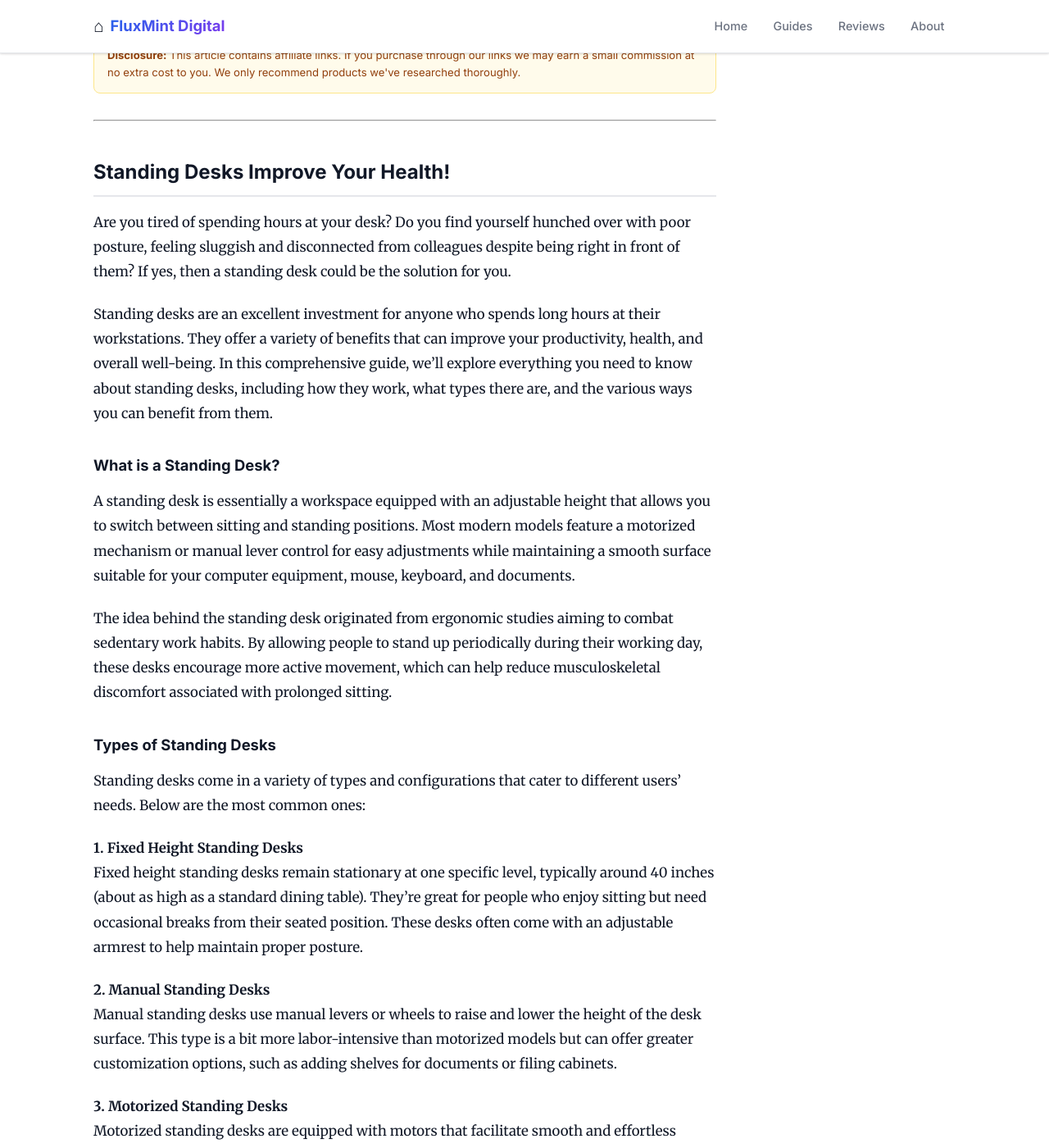
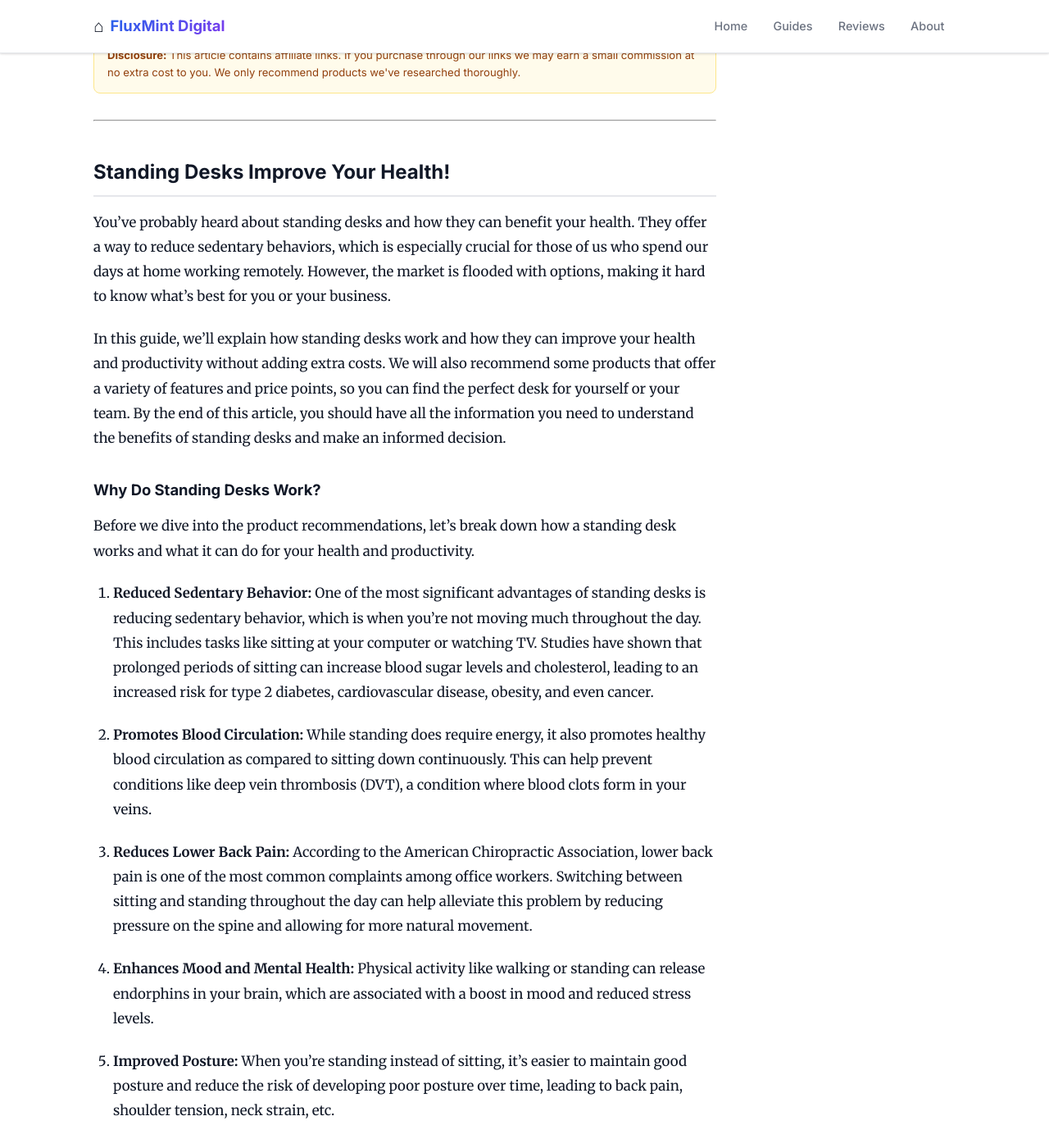
Before and after one commit to fluxmintdigital/fluxmintdigital.github.io, a Jekyll site: the page built from _posts/2026-05-30-standing-desks-improve-your-health.md, in a window 1280 px wide and 1400 px high, scrolled down 300 px. Shown: the whole window at 82% size. Built offline with Jekyll 4.4.1, drawn with Linux system fonts in a browser that asks for light colours; some of the changed text lies outside the part shown.

Commit message:
Add: Standing Desks Improve Your Health!

```diff
--- a/_posts/2026-05-30-standing-desks-improve-your-health.md
+++ b/_posts/2026-05-30-standing-desks-improve-your-health.md
@@ -1,65 +1,42 @@
 ---
 layout: post
 title: "Standing Desks Improve Your Health!"
-description: "Standing Desks Improve Health! Boost your posture, burn more calories with standing desks. #standingdesks"
+description: "Boost your health with a standing desk - improve posture, increase energy with our guide on standing desks!"
 categories: [Guides]
-tags: ["remote work", "desks", "home office", "standing"]
+tags: ["standing", "desks", "remote work", "home office"]
 ---
 
 ---
 ## Standing Desks Improve Your Health!
 
-Are you tired of spending hours at your desk? Do you find yourself hunched over with poor posture, feeling sluggish and disconnected from colleagues despite being right in front of them? If yes, then a standing desk could be the solution for you.
+You’ve probably heard about standing desks and how they can benefit your health. They offer a way to reduce sedentary behaviors, which is especially crucial for those of us who spend our days at home working remotely. However, the market is flooded with options, making it hard to know what’s best for you or your business.
 
-Standing desks are an excellent investment for anyone who spends long hours at their workstations. They offer a variety of benefits that can improve your productivity, health, and overall well-being. In this comprehensive guide, we'll explore everything you need to know about standing desks, including how they work, what types there are, and the various ways you can benefit from them.
+In this guide, we’ll explain how standing desks work and how they can improve your health and productivity without adding extra costs. We will also recommend some products that offer a variety of features and price points, so you can find the perfect desk for yourself or your team. By the end of this article, you should have all the information you need to understand the benefits of standing desks and make an informed decision.
 
-### What is a Standing Desk?
+### Why Do Standing Desks Work?
 
-A standing desk is essentially a workspace equipped with an adjustable height that allows you to switch between sitting and standing positions. Most modern models feature a motorized mechanism or manual lever control for easy adjustments while maintaining a smooth surface suitable for your computer equipment, mouse, keyboard, and documents.
+Before we dive into the product recommendations, let’s break down how a standing desk works and what it can do for your health and productivity.
 
-The idea behind the standing desk originated from ergonomic studies aiming to combat sedentary work habits. By allowing people to stand up periodically during their working day, these desks encourage more active movement, which can help reduce musculoskeletal discomfort associated with prolonged sitting.
+1. **Reduced Sedentary Behavior:** One of the most significant advantages of standing desks is reducing sedentary behavior, which is when you’re not moving much throughout the day. This includes tasks like sitting at your computer or watching TV. Studies have shown that prolonged periods of sitting can increase blood sugar levels and cholesterol, leading to an increased risk for type 2 diabetes, cardiovascular disease, obesity, and even cancer.
 
-### Types of Standing Desks
+2. **Promotes Blood Circulation:** While standing does require energy, it also promotes healthy blood circulation as compared to sitting down continuously. This can help prevent conditions like deep vein thrombosis (DVT), a condition where blood clots form in your veins.
 
-Standing desks come in a variety of types and configurations that cater to different users’ needs. Below are the most common ones:
+3. **Reduces Lower Back Pain:** According to the American Chiropractic Association, lower back pain is one of the most common complaints among office workers. Switching between sitting and standing throughout the day can help alleviate this problem by reducing pressure on the spine and allowing for more natural movement.
 
-#### 1. Fixed Height Standing Desks
-Fixed height standing desks remain stationary at one specific level, typically around 40 inches (about as high as a standard dining table). They’re great for people who enjoy sitting but need occasional breaks from their seated position. These desks often come with an adjustable armrest to help maintain proper posture.
+4. **Enhances Mood and Mental Health:** Physical activity like walking or standing can release endorphins in your brain, which are associated with a boost in mood and reduced stress levels.
 
-#### 2. Manual Standing Desks
-Manual standing desks use manual levers or wheels to raise and lower the height of the desk surface. This type is a bit more labor-intensive than motorized models but can offer greater customization options, such as adding shelves for documents or filing cabinets.
+5. **Improved Posture:** When you’re standing instead of sitting, it’s easier to maintain good posture and reduce the risk of developing poor posture over time, leading to back pain, shoulder tension, neck strain, etc.
 
-#### 3. Motorized Standing Desks
-Motorized standing desks are equipped with motors that facilitate smooth and effortless adjustments between sitting and standing positions. These desks often have features like adjustable height settings, a variety of desk sizes to accommodate different workspaces, and even automatic timer systems to encourage more frequent breaks from seated work.
+### Comparison Table: Standing Desks
 
-### Benefits of Using Standing Desks
-
-#### 1. Improved Posture
-Regularly switching between sitting and standing positions can lead to better posture over time. Standing desks allow you to maintain an upright torso while using your legs for support instead of just your back, which is healthier for the spine.
-
-#### 2. Increased Energy Levels
-Standing for part or all of your workday can boost energy levels by providing a gentle form of exercise. Research indicates that standing can increase blood flow and oxygenation throughout the body, potentially leading to greater alertness and concentration during work hours.
-
-#### 3. Enhanced Mood and Mental Health
-Studies have shown that spending time on your feet may help improve mental health by reducing feelings of depression or anxiety. Moreover, it can enhance self-esteem as you feel more energized and capable when standing at your desk instead of sitting.
-
-### How to Choose the Right Standing Desk
-
-When selecting a standing desk, consider these factors:
-
-- **Space Constraints**: Ensure the desk fits within your available workspace without compromising safety.
-- **Budget**: Stand-alone standing desks can range from $200 to over $1000, depending on materials and features. If budget is tight, there are affordable options like DIY standing desk kits or those made from repurposed items such as folding tables.
-- **Height Adjustability**: Opt for a model that offers multiple height settings (some go up to 36 inches) so you can find the optimal elevation for your body and work setup.
-
-### Comparison Table: Standing Desks vs. Traditional Desks
-
-| Feature | Standalone Standing Desk | Manual Standing Desk | Motorized Standing Desk |
-|---------|-------------------------------|---------------------|----------------------------------|
-| Height | Customizable to specific levels or range from 40-56 inches | Requires manual lifting of desk surface | Can be adjusted via motorized system, often up to 36 inches |
-| Ease of Use | Generally easier and faster adjustments | Takes more time due to manual lever/rotary mechanism | Smooth, automatic adjustments with timer options (may require additional hardware) |
+| Features | Best Choice |
+| --- | --- |
+| **Material** | Bamboo offers durability and eco-friendliness compared to other materials like wood or plastic. Steel is stronger and more rigid. Metal also provides a smoother glide surface. **Example:** [Bamboo](https://www.amazon.com/Bamboo-Standing-Office-Desk-Creative-Station/dp/B07P1F8W25) vs. [Steel](https://www.amazon.com/Side-Outdoor-Ground-standing-desk/dp/B07YK6QGJZ) |
+| **Price Range** | Standing desks can range from budget-friendly options to premium, high-tech features like adjustable height and built-in massage systems. **Example:** $159 for a basic standing desk vs. up to $4,000 for high-end models. **Example:** [Budget](https://www.amazon.com/Desk-Smart-Comfort-Zooming-Standing/dp/B07F36Z28B) vs. [Premium](https://www.amazon.com/Livly-Basement-Wall-standing-desk/dp/B01E9LH45A) |
+| **Adjustability** | Adjustable height desks allow you to switch between sitting and standing, making them more versatile than fixed-height options. **Example:** Height adjustable desk (can be adjusted up or down). **Example:** [Height Adjustable](https://www.amazon.com/Smart-Desk-Height-adjustable-office-desk/dp/B07F41XWY5) |
+| **Additional Features** | Some standing desks come with additional features like built-in shelves, cup holders, and even massage systems. While these can add to the cost, they also offer practical benefits. **Example:** [With Additional Features](https://www.amazon.com/Comfort-Zooming-Adjustable-Standing-desk/dp/B07F35Z28J) |
+| **Installation** | Manual installation is simpler and less expensive compared to electric models. However, electric models are typically more durable and offer quicker setup times. **Example:** [Manual](https://www.amazon.com/Comfort-Zooming-Adjustable-Standing-desk/dp/B07F35Z28J) vs. [Electric](https://www.amazon.com/Livly-Basement-Wall-standing-desk/dp/B01E9LH45A) |
 
 ### Product Recommendations
 
-#### [Steelcase Ergo Standing Desk](https://www.amazon.com/dp/B07H1Z53W6/ref=s9_dp_tts_8291418_c2?ascsubtag=15a6e9c4-0f8d-4b09-b47f-d6628b4ff702&tag=fluxmintdigit-20) — This model offers excellent height adjustment capabilities and is designed for both home and office use. Its sleek, modern design makes it a versatile option.
-
-#### [Sit-N-Stand Workbench
+Now that we’ve discussed how standing desks work and what to look for, here are some specific product recommendations based on different price points and features.
```
